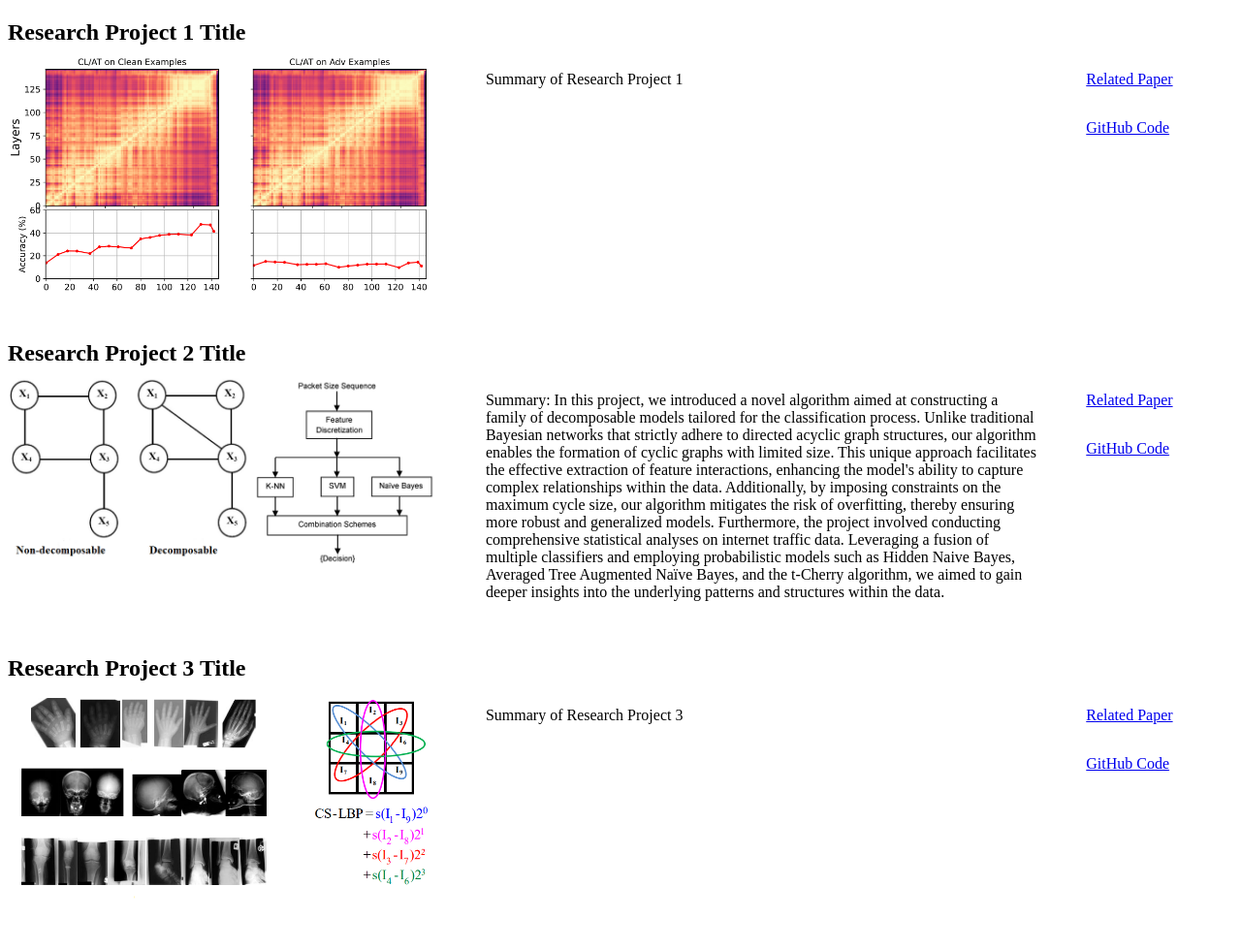
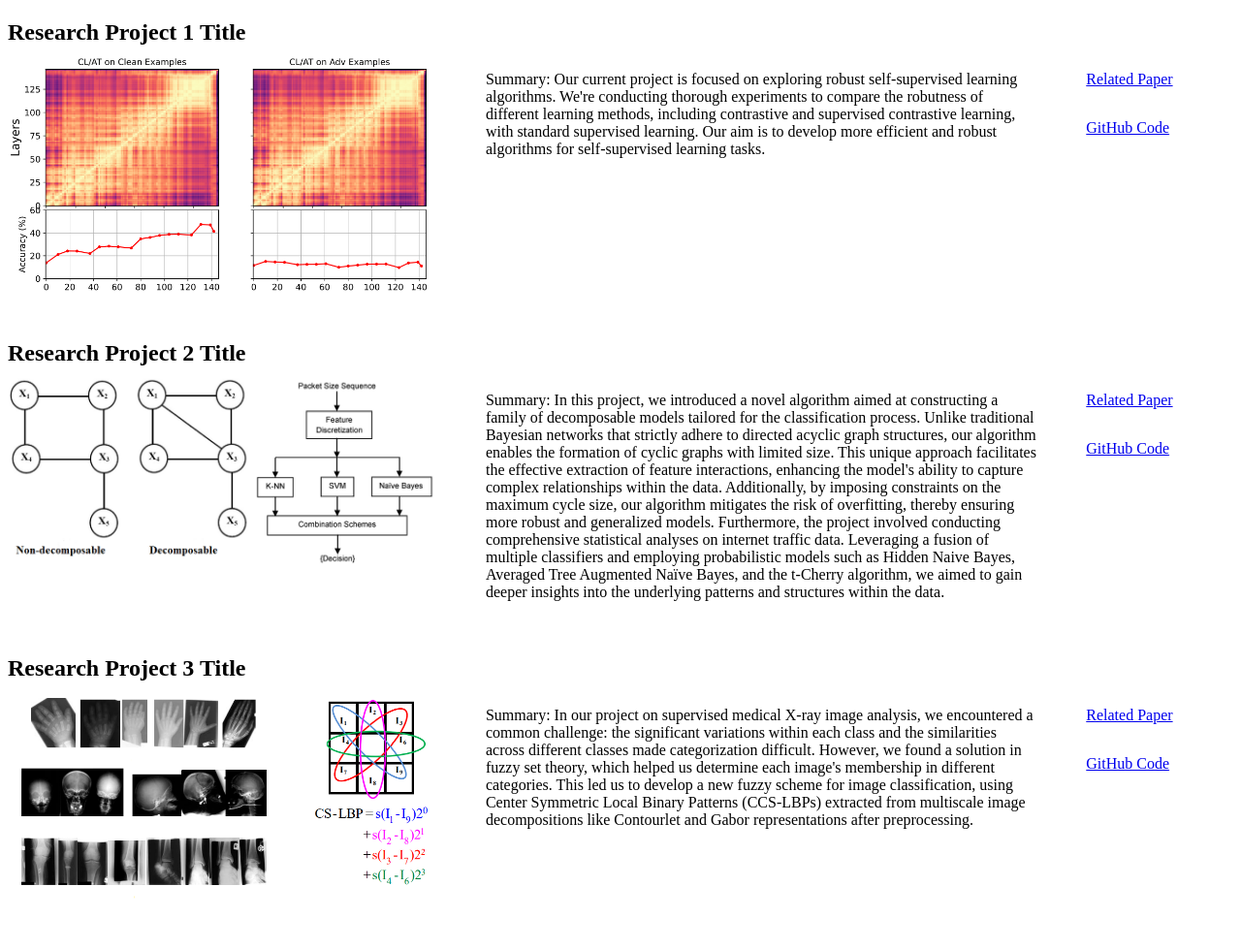
Before and after one commit to gh-fatima/gh-fatima.github.io, a Jekyll site: the page publications.html, which Jekyll copies as it is, in a window 1280 px wide. Shown: the whole page at 97% size. Built offline with Jekyll 4.4.1, drawn with Linux system fonts in a browser that asks for light colours.

Commit message:
Update publications.html

```diff
--- a/publications.html
+++ b/publications.html
@@ -49,7 +49,7 @@
                 <img src="p1.PNG" alt="Research Project 1 Figure">
             </div>
             <div>
-                <p>Summary of Research Project 1</p>
+                <p>Summary: Our current project is focused on exploring robust self-supervised learning algorithms. We're conducting thorough experiments to compare the robutness of different learning methods, including contrastive and supervised contrastive learning, with standard supervised learning. Our aim is to develop more efficient and robust algorithms for self-supervised learning tasks.</p>
             </div>
             <div class="links">
                 <p>
@@ -91,7 +91,7 @@
                 <img src="p3.PNG" alt="Research Project 3 Figure">
             </div>
             <div>
-                <p>Summary of Research Project 3</p>
+                <p>Summary: In our project on supervised medical X-ray image analysis, we encountered a common challenge: the significant variations within each class and the similarities across different classes made categorization difficult. However, we found a solution in fuzzy set theory, which helped us determine each image's membership in different categories. This led us to develop a new fuzzy scheme for image classification, using Center Symmetric Local Binary Patterns (CCS-LBPs) extracted from multiscale image decompositions like Contourlet and Gabor representations after preprocessing.</p>
             </div>
             <div class="links">
                 <p>
```
